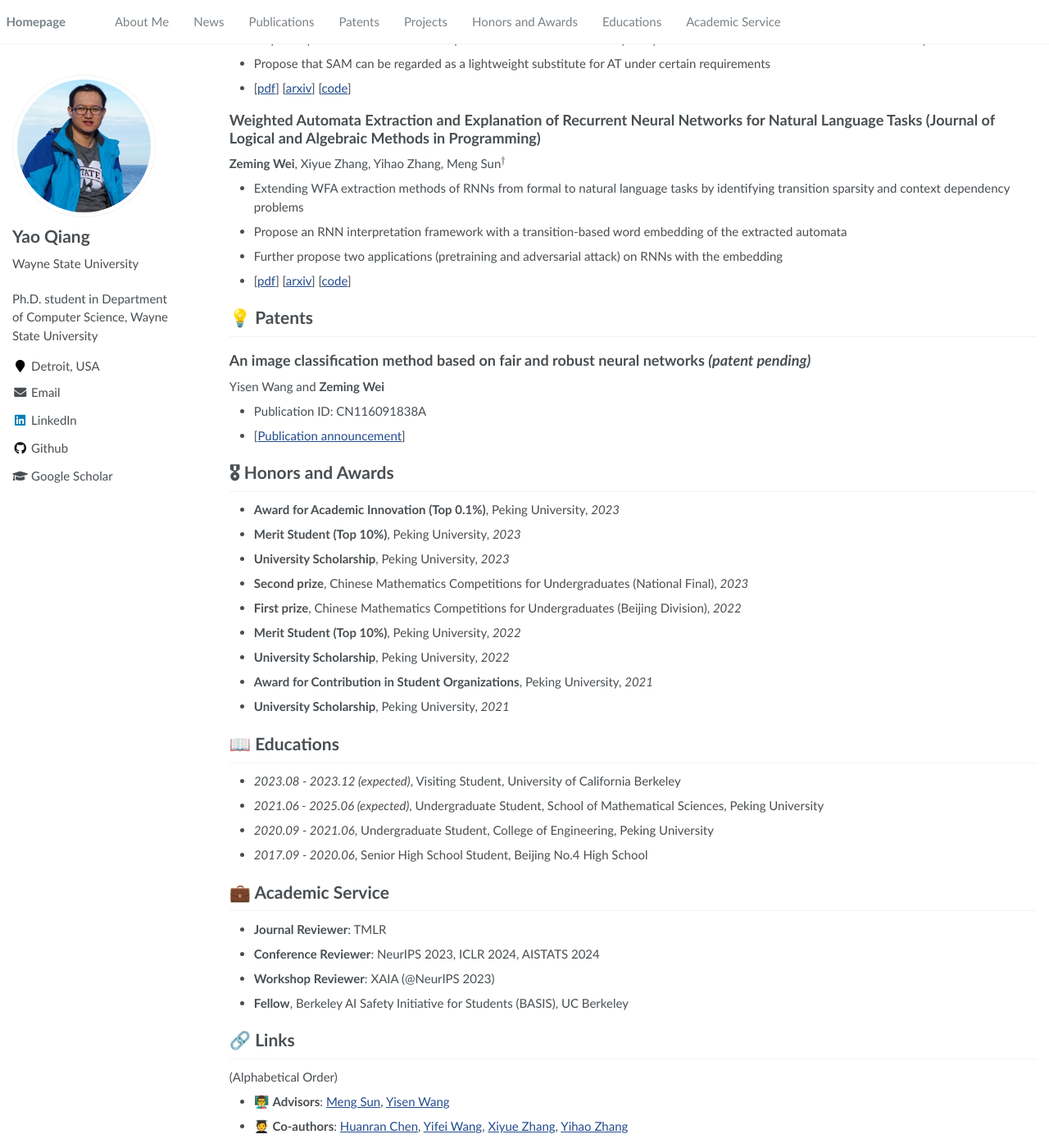
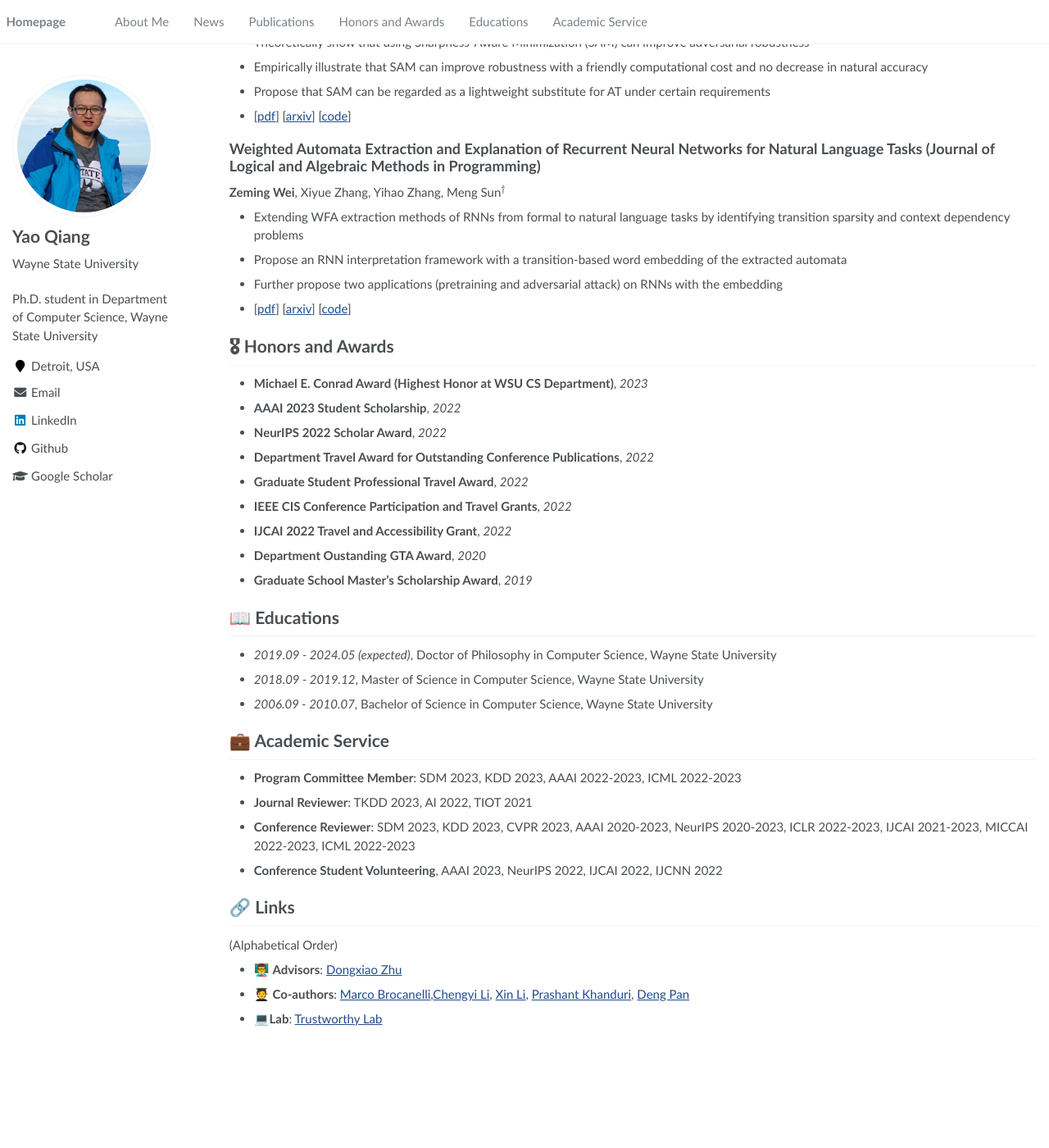
Before and after one commit to qiangyao1988/qiangyao1988.github.io, a Jekyll site: the page built from _pages/about.md, in a window 1280 px wide and 1400 px high, scrolled down 1110 px. Shown: the whole window at 82% size. Built offline with Jekyll 4.4.1, drawn with Linux system fonts in a browser that asks for light colours; formulas are drawn with MathJax 3; after the commit the page ends 2378 px from its top, so only the background shows below that; some of the changed text lies outside the part shown.

Commit message:
update
update

```diff
--- a/_config.yml
+++ b/_config.yml
@@ -28,7 +28,7 @@
   employer         :
   pubmed           :
   googlescholar    : "https://scholar.google.com/citations?user=8ADcg38AAAAJ"
-  email            : "yao@wayn.edu"
+  email            : "yao@wayne.edu"
   researchgate     :
   uri              :
   bitbucket        :
@@ -136,7 +136,7 @@
 
 # Outputting
 permalink: /:categories/:title/
-timezone: Asia/Shanghai # http://en.wikipedia.org/wiki/List_of_tz_database_time_zones
+timezone: America/Detroit # http://en.wikipedia.org/wiki/List_of_tz_database_time_zones
 
 
 # Plugins
--- a/_data/navigation.yml
+++ b/_data/navigation.yml
@@ -9,12 +9,6 @@
   - title: "Publications"
     url: "/#-research-publications"
 
-  - title: "Patents"
-    url: "/#-patents"
-
-  - title: "Projects"
-    url: "/#-projects"
-
   - title: "Honors and Awards"
     url: "/#-honors-and-awards"
 
--- a/_pages/about.md
+++ b/_pages/about.md
@@ -17,9 +17,11 @@
 
 <span class='anchor' id='about-me'></span>
 
-I am a third-year undergraduate at School of Mathematical Sciences, Peking University.
-Currently, I am a visiting student at UC Berkeley.
-I am interested in improving the trustworthiness of Machine Learning, specifically focusing on adversarial robustness and explainability.
+I am currently in the fifth year of my Ph.D. program in the Department of Computer Science at Wayne State University,
+where I work in the Trustworthy AI lab under the supervision of <a href="https://dongxiaozhu.github.io/" target="_blank"> Dr. Dongxiao Zhu</a>.
+My research mainly focuses on Natural Language Processing (NLP)&Large Language Models (LLMs), Trustworthy Artificial Intelligence (AI), and Machine Learning Theory & Applications.
+My dedication to these areas has led to the publication of numerous research papers at top AI conferences, including NeurIPS, IJCAI, AAAI, ICML, MICCAI, and IJCNN, among others.
+I have a strong passion for research and a demonstrated ability to apply my knowledge to real-world challenges.
 
 # 🔥 News
 - *2023.10*: &nbsp;✨ New [preprint](https://arxiv.org/abs/2310.06387) on **LLM Safety** is available at arxiv.
@@ -36,7 +38,6 @@
 - *2022.12*: &nbsp;🥇 Won **First prize** in Chinese Mathematics Competitions for College Students (Beijing Division), and qualified for the finals.
 
 # 📝 Selected Papers
-(\*: Equal Contribution; ${}^\dagger$: Corresponding Author)
 
 ## Jailbreak and Guard Aligned Language Models with Only Few In-Context Demonstrations (Preprint)
 **Zeming Wei**, Yifei Wang, Yisen Wang${}^\dagger$
@@ -66,37 +67,31 @@
 - Further propose two applications (pretraining and adversarial attack) on RNNs with the embedding
 - [[pdf](https://arxiv.org/pdf/2306.14040)] [[arxiv](https://arxiv.org/abs/2306.14040)] [[code](https://github.com/weizeming/Extract_WFA_from_RNN_for_NL)]
 
+# 🎖 Honors and Awards
+- **Michael E. Conrad Award (Highest Honor at WSU CS Department)**, *2023*
+- **AAAI 2023 Student Scholarship**, *2022*
+- **NeurIPS 2022 Scholar Award**, *2022*
+- **Department Travel Award for Outstanding Conference Publications**, *2022*
+- **Graduate Student Professional Travel Award**, *2022*
+- **IEEE CIS Conference Participation and Travel Grants**, *2022*
+- **IJCAI 2022 Travel and Accessibility Grant**, *2022*
+- **Department Oustanding GTA Award**, *2020*
+- **Graduate School Master’s Scholarship Award**, *2019*
 
-# 💡 Patents
-## An image classification method based on fair and robust neural networks *(patent pending)*
-Yisen Wang and **Zeming Wei**
-- Publication ID: CN116091838A
-- [[Publication announcement](http://epub.cnipa.gov.cn/patent/CN116091838A)]
-
-# 🎖 Honors and Awards
-- **Award for Academic Innovation (Top 0.1%)**, Peking University, *2023*
-- **Merit Student (Top 10%)**, Peking University, *2023*
-- **University Scholarship**, Peking University, *2023*
-- **Second prize**, Chinese Mathematics Competitions for Undergraduates (National Final), *2023*
-- **First prize**, Chinese Mathematics Competitions for Undergraduates (Beijing Division), *2022*
-- **Merit Student (Top 10%)**, Peking University, *2022*
-- **University Scholarship**, Peking University, *2022*
-- **Award for Contribution in Student Organizations**, Peking University, *2021*
-- **University Scholarship**, Peking University, *2021*
 
 # 📖 Educations
-- *2023.08 - 2023.12 (expected)*, Visiting Student, University of California Berkeley
-- *2021.06 - 2025.06 (expected)*, Undergraduate Student, School of Mathematical Sciences, Peking University
-- *2020.09 - 2021.06*, Undergraduate Student, College of Engineering, Peking University
-- *2017.09 - 2020.06*, Senior High School Student, Beijing No.4 High School
+- *2019.09 - 2024.05 (expected)*, Doctor of Philosophy in Computer Science, Wayne State University
+- *2018.09 - 2019.12*, Master of Science in Computer Science, Wayne State University
+- *2006.09 - 2010.07*, Bachelor of Science in Computer Science, Wayne State University
 
 # 💼 Academic Service
-- **Journal Reviewer**: TMLR
-- **Conference Reviewer**: NeurIPS 2023, ICLR 2024, AISTATS 2024
-- **Workshop Reviewer**: XAIA (@NeurIPS 2023)
-- **Fellow**, Berkeley AI Safety Initiative for Students (BASIS), UC Berkeley
+- **Program Committee Member**: SDM 2023, KDD 2023, AAAI 2022-2023, ICML 2022-2023
+- **Journal Reviewer**: TKDD 2023, AI 2022, TIOT 2021
+- **Conference Reviewer**: SDM 2023, KDD 2023, CVPR 2023, AAAI 2020-2023, NeurIPS 2020-2023, ICLR 2022-2023, IJCAI 2021-2023, MICCAI 2022-2023, ICML 2022-2023
+- **Conference Student Volunteering**, AAAI 2023, NeurIPS 2022, IJCAI 2022, IJCNN 2022
 
 # 🔗 Links
 (Alphabetical Order)
-- 👨‍🏫 **Advisors**: [Meng Sun](https://www.math.pku.edu.cn/teachers/sunm/indexen.html), [Yisen Wang](https://yisenwang.github.io)
-- 🧑‍🎓 **Co-authors**: [Huanran Chen](https://huanranchen.github.io), [Yifei Wang](https://yifeiwang77.com), [Xiyue Zhang](https://zhang-xiyue.github.io/), [Yihao Zhang](https://zhang-yihao.github.io/)
+- 👨‍🏫 **Advisors**: [Dongxiao Zhu](https://dongxiaozhu.github.io/)
+- 🧑‍🎓 **Co-authors**: [Marco Brocanelli](),[Chengyi Li](), [Xin Li](), [Prashant Khanduri](), [Deng Pan]()
+- 💻**Lab**: [Trustworthy Lab](https://sites.google.com/view/mlpa/mainpage)
```
